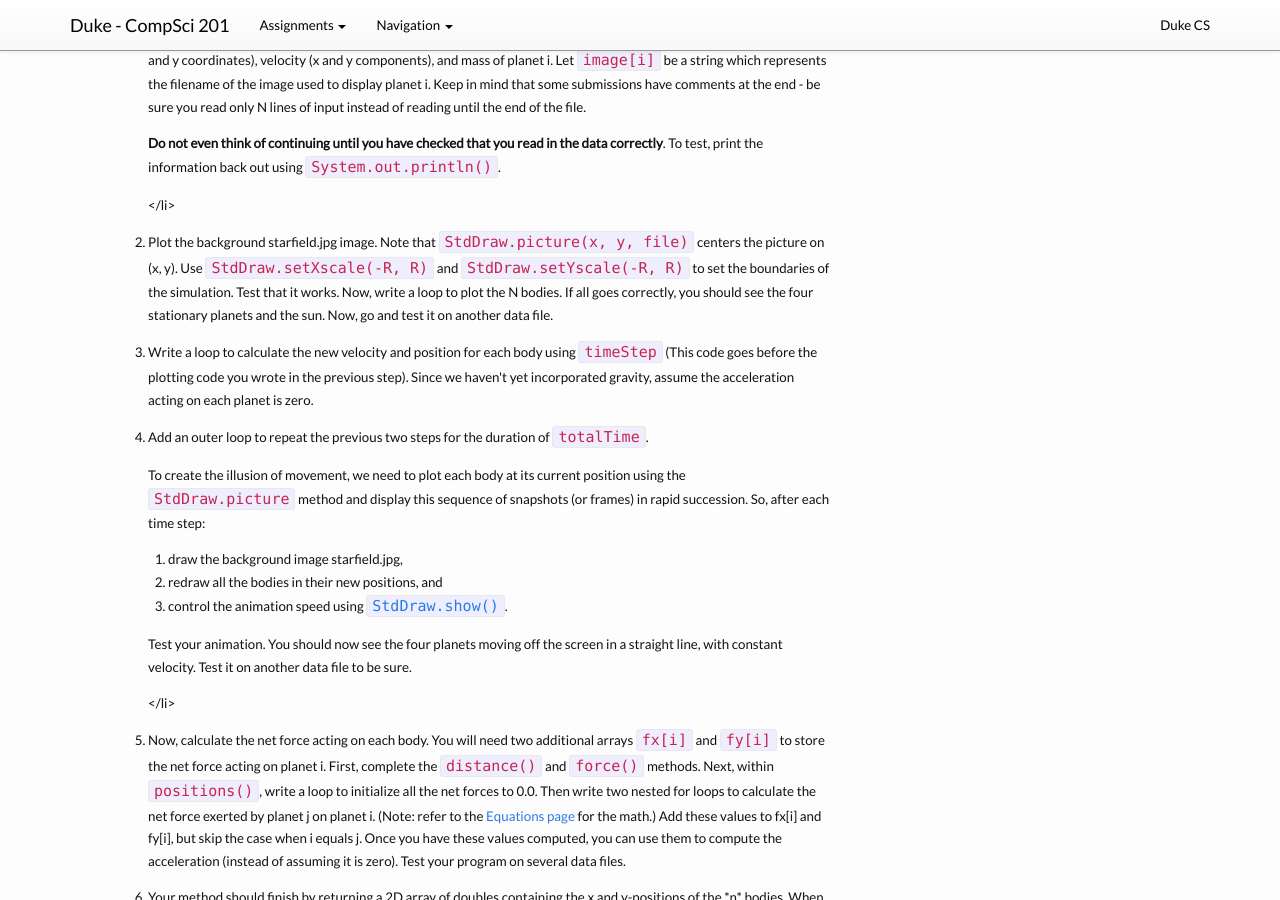
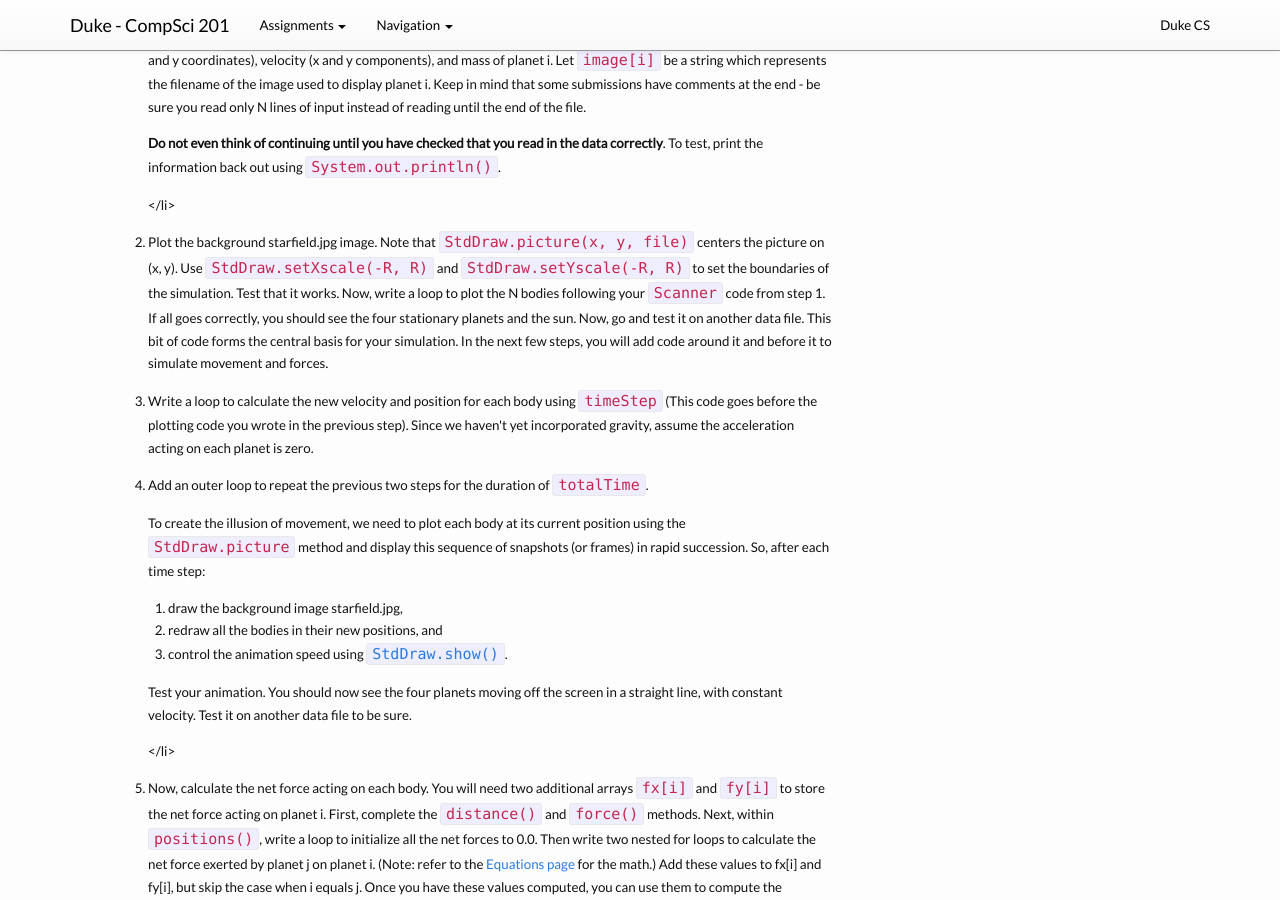
Before and after one commit to compsci201/compsci201.github.io, a Jekyll site: the page built from nbody/2-how-to.md, in a window 1280 px wide and 900 px high, scrolled down 664 px. Built offline with Jekyll 4.4.1, drawn with Linux system fonts in a browser that asks for light colours; nearby versions of some CDN libraries.

Commit message:
Update 2-how-to.md

```diff
--- a/nbody/2-how-to.md
+++ b/nbody/2-how-to.md
@@ -26,7 +26,7 @@ We suggest you implement the algorithm for `positions` in the following steps.
 
 <p><strong>Do not even think of continuing until you have checked that you read in the data correctly</strong>. To test, print the information back out using <code>System.out.println()</code>.</p></li>
 
-<li> <p>Plot the background starfield.jpg image. Note that <code>StdDraw.picture(x, y, file)</code> centers the picture on (x, y). Use <code>StdDraw.setXscale(-R, R)</code> and <code>StdDraw.setYscale(-R, R)</code> to set the boundaries of the simulation. Test that it works. Now, write a loop to plot the N bodies. If all goes correctly, you should see the four stationary planets and the sun. Now, go and test it on another data file.</p></li>
+<li> <p>Plot the background starfield.jpg image. Note that <code>StdDraw.picture(x, y, file)</code> centers the picture on (x, y). Use <code>StdDraw.setXscale(-R, R)</code> and <code>StdDraw.setYscale(-R, R)</code> to set the boundaries of the simulation. Test that it works. Now, write a loop to plot the N bodies following your <code>Scanner</code> code from step 1. If all goes correctly, you should see the four stationary planets and the sun. Now, go and test it on another data file.  This bit of code forms the central basis for your simulation.  In the next few steps, you will add code around it and before it to simulate movement and forces.</p></li>
 
 <li><p>Write a loop to calculate the new velocity and position for each body using <code>timeStep</code> (This code goes before the plotting code you wrote in the previous step). Since we haven't yet incorporated gravity, assume the acceleration acting on each planet is zero. </p>
 </li>
```
